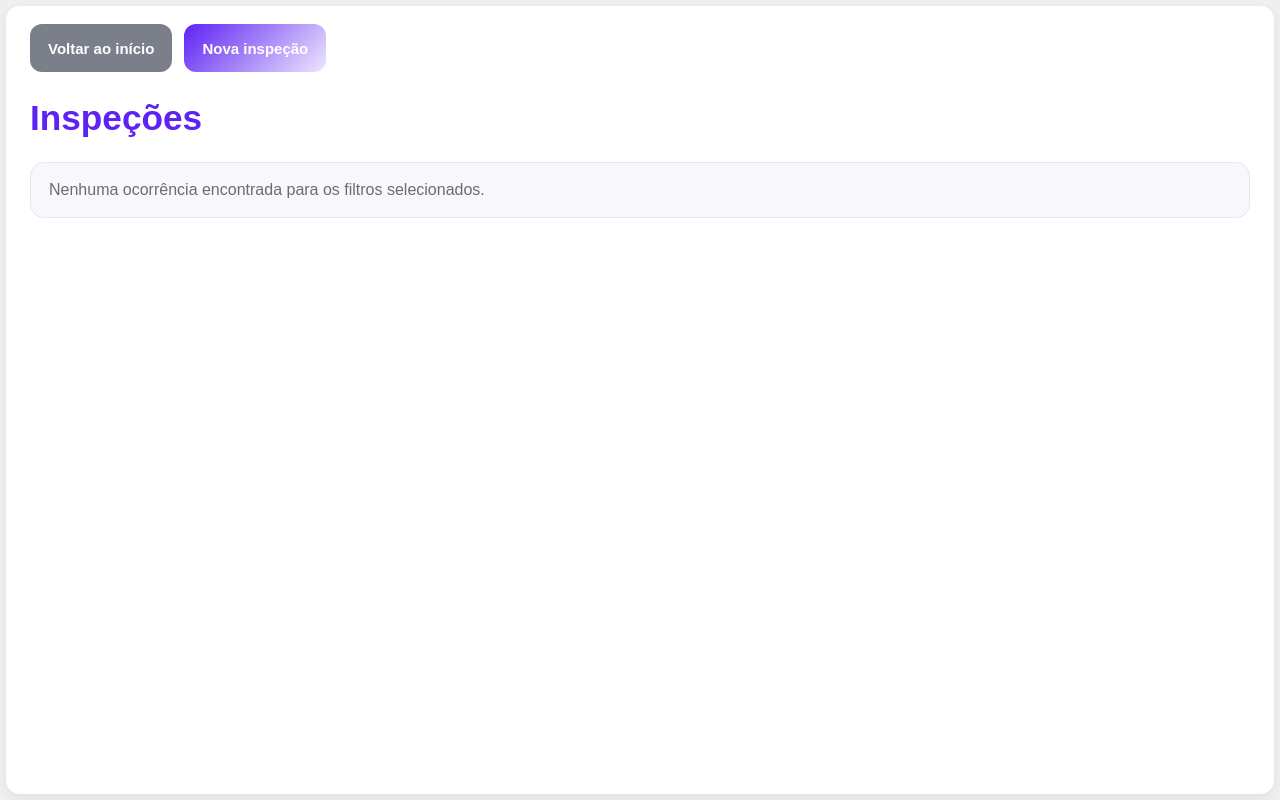
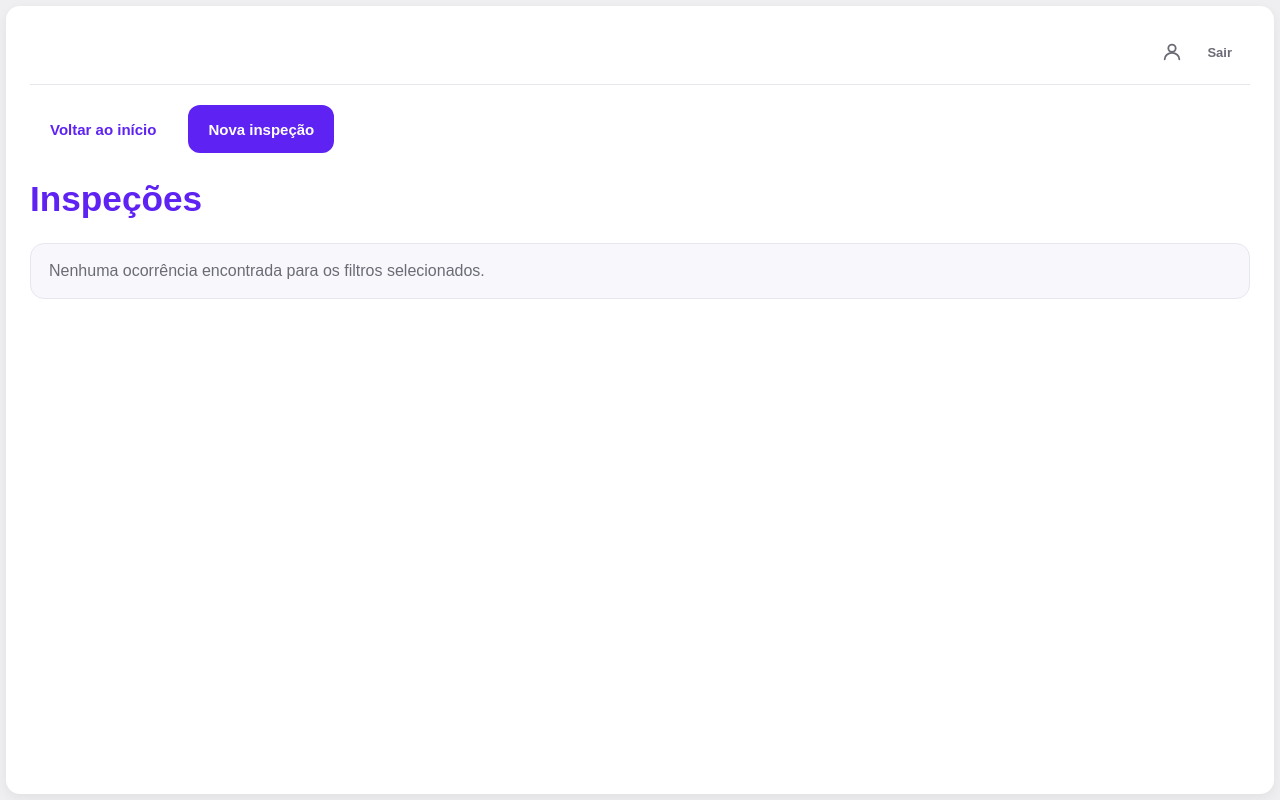
Before and after one commit to WillianVieira89/Plataforma_Trilhos, a Django app: page /inspecoes/ in a window 1280 px wide. Run offline with Django 5.2, Linux system fonts and the light colour scheme; the visitor is signed in with stand-in values (Sample User, id 1); data comes from the database, SQL or seed files in the repository; data that the repository does not hold is empty.

Commit message:
WIP: restyle e topbar em andamento

```diff
--- a/desgaste/static/desgaste/css/style.css
+++ b/desgaste/static/desgaste/css/style.css
@@ -78,73 +78,150 @@ body {
     font-size: 1rem;
 }
 
-/* Botões */
+/* Botões — base (só classes, nunca a tag button solta) */
 .btn,
-button,
 a.btn {
     display: inline-flex;
     align-items: center;
     justify-content: center;
     min-height: 48px;
-    padding: 0 18px;
+    padding: 0 20px;
     border: none;
     border-radius: 12px;
     text-decoration: none;
     font-size: 15px;
     font-weight: 600;
     cursor: pointer;
-    transition: all 0.2s ease;
+    transition: background 0.15s ease, box-shadow 0.15s ease, transform 0.15s ease;
     box-shadow: none;
+    white-space: nowrap;
 }
 
 .btn:hover,
-button:hover,
 a.btn:hover {
     transform: translateY(-1px);
 }
 
-.btn-primary,
-button.btn-primary {
-    background: linear-gradient(135deg, var(--primary), var(--primary-light));
+/* Primário — ação principal */
+.btn-primary {
+    background: var(--primary);
     color: #fff;
 }
 
-.btn-primary:hover,
-button.btn-primary:hover {
-    filter: brightness(0.98);
+.btn-primary:hover {
+    background: var(--primary-dark);
 }
 
-.btn-secondary,
-button.btn-secondary {
-    background: var(--secondary);
+/* Secundário — ações de apoio, contorno */
+.btn-secondary {
+    background: #fff;
+    color: var(--primary);
+    border: 1.5px solid var(--primary);
+}
+
+.btn-secondary:hover {
+    background: var(--primary-light);
+}
+
+/* Ghost — discreto (voltar, cancelar, logout) */
+.btn-ghost {
+    background: transparent;
+    color: var(--muted);
+    border: none;
+    box-shadow: none;
+}
+
+.btn-ghost:hover {
+    color: var(--text);
+    background: var(--surface-soft);
+    transform: none;
+}
+
+/* Danger — excluir */
+.btn-danger {
+    background: #dc2626;
     color: #fff;
 }
 
-.btn-secondary:hover,
-button.btn-secondary:hover {
-    background: var(--secondary-dark);
+.btn-danger:hover {
+    background: #b91c1c;
 }
 
-.btn-success,
-button.btn-success {
+/* Success — salvar/confirmar */
+.btn-success {
     background: #1fa463;
     color: #fff;
 }
 
-.btn-success:hover,
-button.btn-success:hover {
+.btn-success:hover {
     background: #188a53;
 }
 
-.btn-warning,
-button.btn-warning {
+/* Warning */
+.btn-warning {
     background: #f1c232;
     color: #232323;
 }
 
-.btn-warning:hover,
-button.btn-warning:hover {
+.btn-warning:hover {
     background: #dfb01b;
+}
+
+/* Variante compacta */
+.btn-sm {
+    min-height: 36px;
+    padding: 0 14px;
+    font-size: 13px;
+    border-radius: 8px;
+}
+
+/* Topbar */
+.topbar {
+    display: flex;
+    align-items: center;
+    justify-content: space-between;
+    gap: 12px;
+    padding: 10px 4px 14px;
+    border-bottom: 1px solid var(--border);
+    margin-bottom: 20px;
+}
+
+.topbar-brand {
+    font-size: 15px;
+    font-weight: 700;
+    color: var(--primary);
+    letter-spacing: 0.01em;
+}
+
+.topbar-user {
+    display: flex;
+    align-items: center;
+    gap: 10px;
+}
+
+.topbar-username {
+    font-size: 14px;
+    color: var(--muted);
+    font-weight: 600;
+}
+
+/* Action bar — faixa de ações de página */
+.action-bar {
+    display: flex;
+    align-items: center;
+    justify-content: space-between;
+    gap: 12px;
+    flex-wrap: wrap;
+    min-height: 44px;
+    margin-bottom: 24px;
+}
+
+.action-bar-left,
+.action-bar-right {
+    display: flex;
+    align-items: center;
+    gap: 8px;
+    flex-wrap: wrap;
 }
 
 /* Cards */
--- a/desgaste/templates/base.html
+++ b/desgaste/templates/base.html
@@ -9,10 +9,29 @@
 </head>
 <body>
     <div class="app-shell">
+
+        {% if user.is_authenticated %}
+        <div class="topbar">
+            <div></div>
+            <div class="topbar-user">
+                <svg xmlns="http://www.w3.org/2000/svg" width="22" height="22"
+                     viewBox="0 0 24 24" fill="none" stroke="var(--muted)"
+                     stroke-width="2" stroke-linecap="round" stroke-linejoin="round"
+                     aria-label="Usuário">
+                    <circle cx="12" cy="8" r="4"/>
+                    <path d="M4 20c0-4 3.6-7 8-7s8 3 8 7"/>
+                </svg>
+                <form method="post" action="{% url 'logout' %}" style="margin:0">
+                    {% csrf_token %}
+                    <button type="submit" class="btn btn-ghost btn-sm">Sair</button>
+                </form>
+            </div>
+        </div>
+        {% endif %}
+
         {% block page_actions %}{% endblock %}
         {% block content %}{% endblock %}
     </div>
-
     {% block page_scripts %}{% endblock %}
 </body>
 </html>
```
